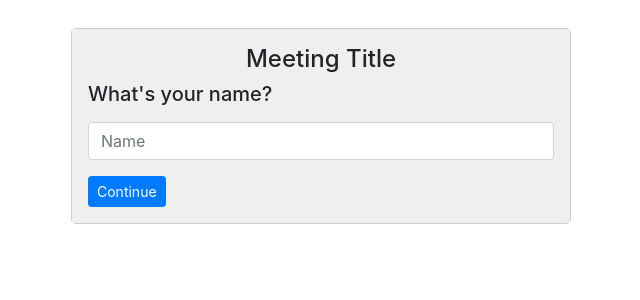
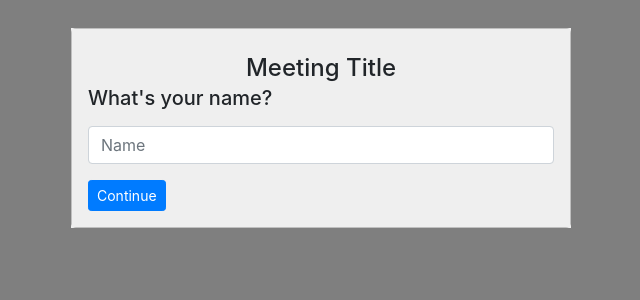
Before and after one commit to slohacks/When4Meet, a React (Create React App) app in the folder frontend/: page /meeting/1 in a window 1280 px wide. Shown: the top 300 px of the page, without its empty margins (319-959 px from the left). Built offline with nearby package versions, Linux system fonts and the light colour scheme.

Commit message:
final fixes on dev5

```diff
--- a/frontend/src/components/Modals/NameModal.css
+++ b/frontend/src/components/Modals/NameModal.css
@@ -1,10 +1,6 @@
-/* h4 {
-    font-family: Helvetica Neue;
-    font-style: normal;
-    font-weight: 500;
-    font-size: 70px;
-    line-height: 33px;
-} */
+.margins{
+    margin-top: 5px;
+}
 
 .modal-background-color{
     background: #EFEFEF;
@@ -12,8 +8,10 @@
 
 }
 
-.modal-content{
+
+/* if u use id, use a hashtag */
+#modalcont{
     background: #EFEFEF;
-    width: 55%;
+
 
 }
--- a/frontend/src/components/Modals/NameModal.jsx
+++ b/frontend/src/components/Modals/NameModal.jsx
@@ -3,25 +3,24 @@ import React from 'react';
 import Button from 'react-bootstrap/Button';
 import Modal from 'react-bootstrap/Modal';
 import Form from 'react-bootstrap/Form';
-// import 'bootstrap/dist/css/bootstrap.min.css';
 import './NameModal.css'
 
-// 20px and a background color of #EFEFEF to match the mockups.
 
 export default (props) => {
   console.log('Rendering NameModal');
 
+  const [state, setState] = React.useState({
+    showModal: true
+  });
+
   return (
 
-      <Modal.Dialog>
-        {/* <div className="modal-content"> */}
+      <Modal show={state.showModal} id= "modalcont">
         <div className="modal-background-color">
-
-
 
           <Modal.Body>
 
-        <Modal.Title><h4 className="text-center">Meeting Title</h4></Modal.Title>
+            <Modal.Title className="margins text-center">Meeting Title</Modal.Title>
               <Form>
                 <Form.Group controlId="exampleForm.ControlInput1">
                   <Form.Label><h5>What's your name?</h5></Form.Label>
@@ -29,15 +28,14 @@ export default (props) => {
                 </Form.Group>
               </Form>
 
-          <Button variant="primary" size="sm">
+              <Button variant="primary" size="sm" onClick={() => setState({showModal: false})}>
                 Continue
-          </Button>{' '}
+              </Button>
 
           </Modal.Body>
 
-        {/* </div> */}
         </div>
-      </Modal.Dialog>
+      </Modal>
 
 
   );
```
Lines whose indentation alone changed are shown as unchanged.
